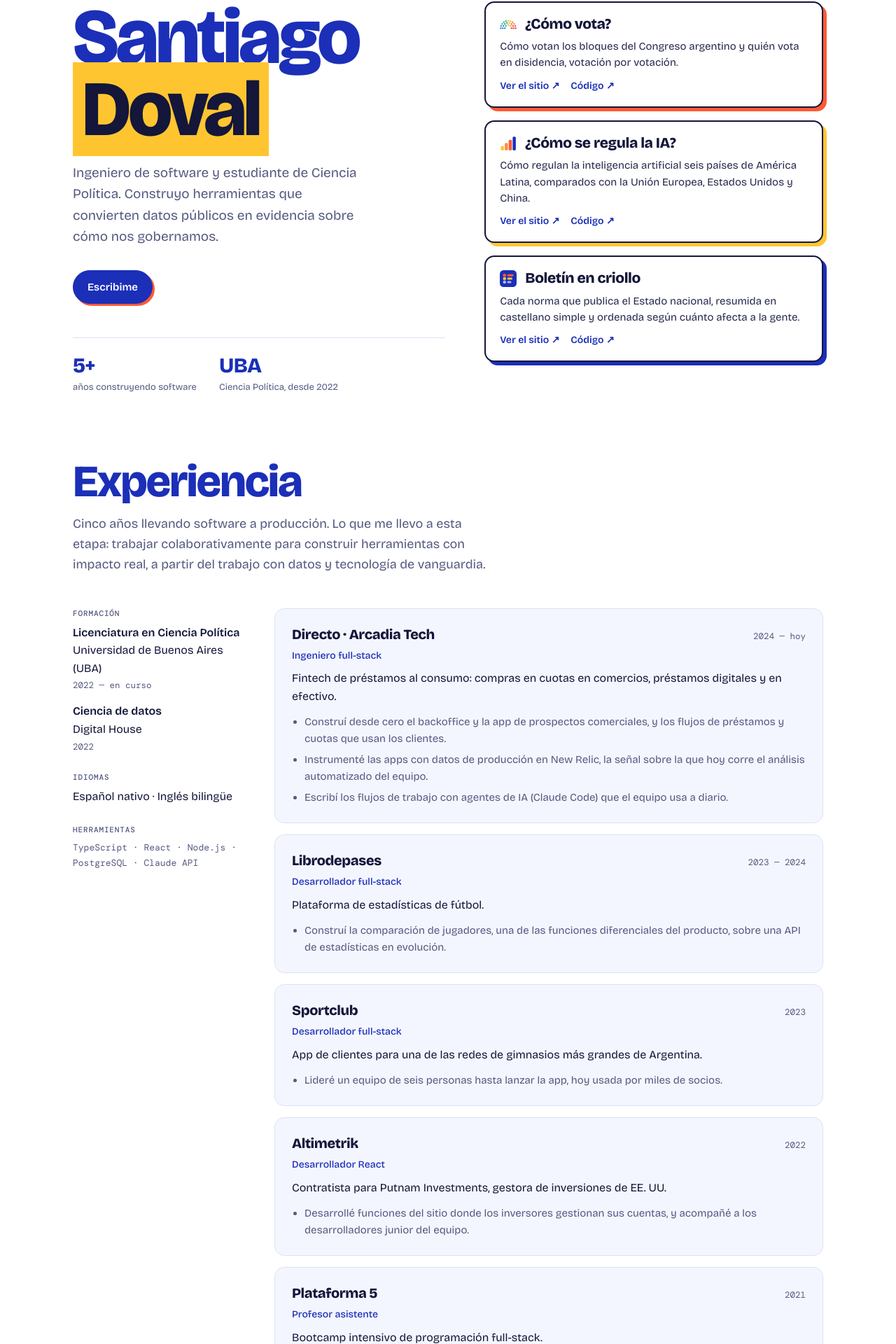
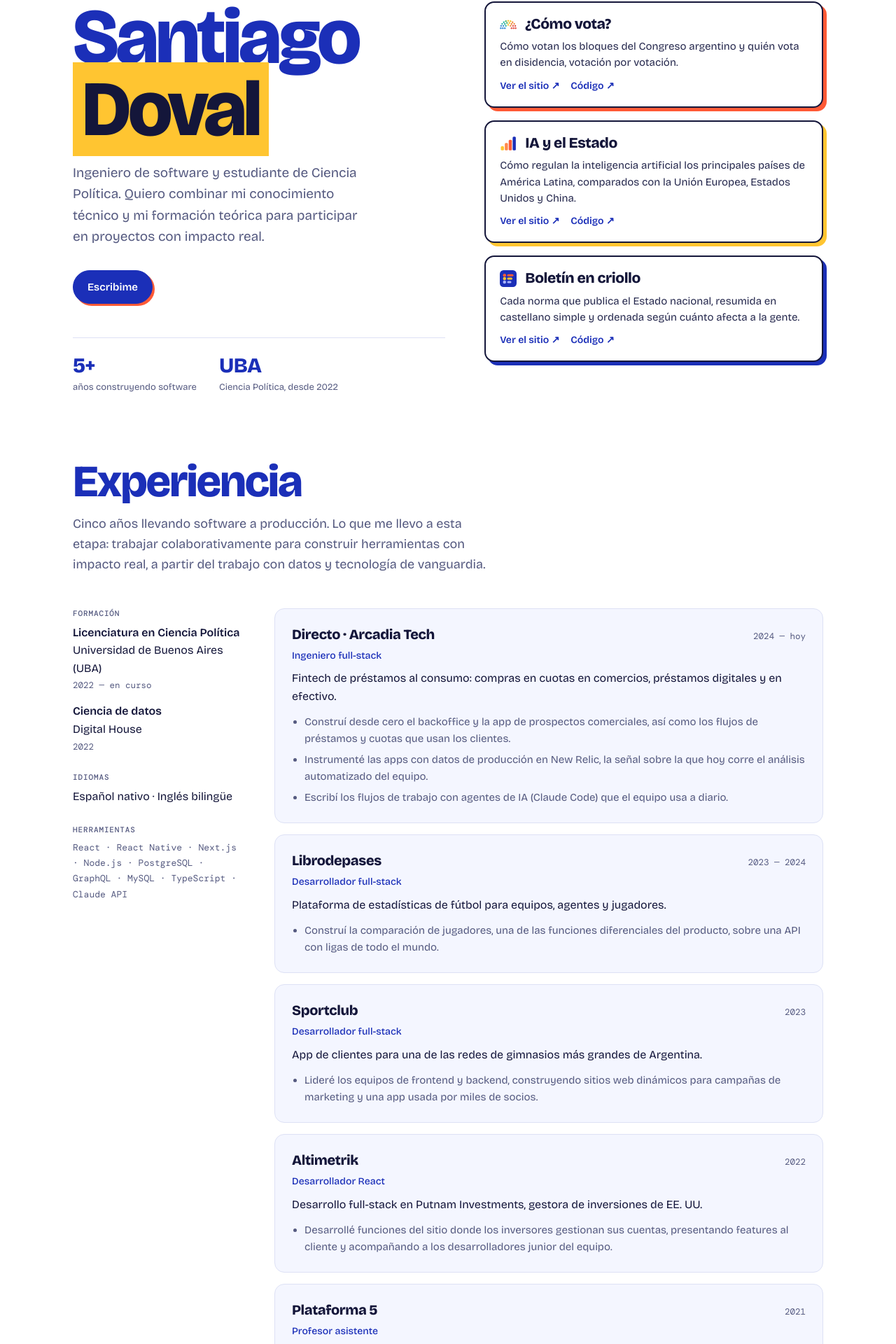
Before and after one commit to santiagodovalb/portfolio, a React (Vite) app: page / in a window 1280 px wide. Shown: the part 188-2108 px from the top of the page at 70% size. Built offline with nearby package versions, Linux system fonts and the light colour scheme.

Commit message:
feat: revise the hero lead, AI project card and experience texts
Co-Authored-By: Claude Opus 5.5 <noreply@anthropic.com>

```diff
--- a/src/data.ts
+++ b/src/data.ts
@@ -11,8 +11,8 @@ export const copy = {
   },
   eyebrow: { es: 'Ciencia política, IA y tecnología · Buenos Aires', en: 'Political science, AI and technology · Buenos Aires' },
   lead: {
-    es: 'Ingeniero de software y estudiante de Ciencia Política. Construyo herramientas que convierten datos públicos en evidencia sobre cómo nos gobernamos.',
-    en: 'Software engineer and political science student. I build tools that turn public data into evidence about how we are governed.',
+    es: 'Ingeniero de software y estudiante de Ciencia Política. Quiero combinar mi conocimiento técnico y mi formación teórica para participar en proyectos con impacto real.',
+    en: 'Software engineer and political science student. I want to combine my technical skills and my academic training to take part in projects with real impact.',
   },
   getInTouch: { es: 'Escribime', en: 'Get in touch' },
   stats: [
@@ -66,11 +66,11 @@ export const projects: Project[] = [
   },
   {
     id: 'ia-regulacion',
-    name: '¿Cómo se regula la IA?',
+    name: 'IA y el Estado',
     image: '/projects/ia-regulacion.svg',
     tagline: {
-      es: 'Cómo regulan la inteligencia artificial seis países de América Latina, comparados con la Unión Europea, Estados Unidos y China.',
-      en: 'How six Latin American countries regulate artificial intelligence, compared with the European Union, the United States and China.',
+      es: 'Cómo regulan la inteligencia artificial los principales países de América Latina, comparados con la Unión Europea, Estados Unidos y China.',
+      en: 'How the main Latin American countries regulate artificial intelligence, compared with the European Union, the United States and China.',
     },
     site: 'https://ia-regulacion.vercel.app',
     repo: 'https://github.com/santiagodovalb/ia-regulacion',
@@ -101,7 +101,7 @@ export const education = [
   },
 ];
 
-export const tools = 'TypeScript · React · Node.js · PostgreSQL · Claude API';
+export const tools = 'React · React Native · Next.js · Node.js · PostgreSQL · GraphQL · MySQL · TypeScript · Claude API';
 
 export type Item = { title: L; org: string; period: L; summary: L; bullets: L[] };
 
@@ -118,8 +118,8 @@ export const items: Item[] = [
     },
     bullets: [
       {
-        es: 'Construí desde cero el backoffice y la app de prospectos comerciales, y los flujos de préstamos y cuotas que usan los clientes.',
-        en: 'Built the backoffice and merchant-prospects apps from scratch, plus the loan and installment flows customers use.',
+        es: 'Construí desde cero el backoffice y la app de prospectos comerciales, así como los flujos de préstamos y cuotas que usan los clientes.',
+        en: 'Built the backoffice and merchant-prospects apps from scratch, as well as the loan and installment flows customers use.',
       },
       {
         es: 'Instrumenté las apps con datos de producción en New Relic, la señal sobre la que hoy corre el análisis automatizado del equipo.',
@@ -135,11 +135,14 @@ export const items: Item[] = [
     title: fullStack,
     org: 'Librodepases',
     period: same('2023 — 2024'),
-    summary: { es: 'Plataforma de estadísticas de fútbol.', en: 'Football analytics platform.' },
+    summary: {
+      es: 'Plataforma de estadísticas de fútbol para equipos, agentes y jugadores.',
+      en: 'Football analytics platform for clubs, agents and players.',
+    },
     bullets: [
       {
-        es: 'Construí la comparación de jugadores, una de las funciones diferenciales del producto, sobre una API de estadísticas en evolución.',
-        en: 'Built player comparison, one of the product’s standout features, on top of an evolving stats API.',
+        es: 'Construí la comparación de jugadores, una de las funciones diferenciales del producto, sobre una API con ligas de todo el mundo.',
+        en: 'Built player comparison, one of the product’s standout features, on top of an API covering leagues worldwide.',
       },
     ],
   },
@@ -153,8 +156,8 @@ export const items: Item[] = [
     },
     bullets: [
       {
-        es: 'Lideré un equipo de seis personas hasta lanzar la app, hoy usada por miles de socios.',
-        en: 'Led a team of six to launch the app, now used by thousands of members.',
+        es: 'Lideré los equipos de frontend y backend, construyendo sitios web dinámicos para campañas de marketing y una app usada por miles de socios.',
+        en: 'Led the frontend and backend teams, building dynamic websites for marketing campaigns and an app used by thousands of members.',
       },
     ],
   },
@@ -163,13 +166,13 @@ export const items: Item[] = [
     org: 'Altimetrik',
     period: same('2022'),
     summary: {
-      es: 'Contratista para Putnam Investments, gestora de inversiones de EE. UU.',
-      en: 'Contractor for Putnam Investments, a US asset manager.',
+      es: 'Desarrollo full-stack en Putnam Investments, gestora de inversiones de EE. UU.',
+      en: 'Full-stack development at Putnam Investments, a US asset manager.',
     },
     bullets: [
       {
-        es: 'Desarrollé funciones del sitio donde los inversores gestionan sus cuentas, y acompañé a los desarrolladores junior del equipo.',
-        en: 'Built features for the site investors use to manage their accounts, and mentored the team’s junior developers.',
+        es: 'Desarrollé funciones del sitio donde los inversores gestionan sus cuentas, presentando features al cliente y acompañando a los desarrolladores junior del equipo.',
+        en: 'Built features for the site investors use to manage their accounts, presenting features to the client and mentoring the team’s junior developers.',
       },
     ],
   },
@@ -180,8 +183,8 @@ export const items: Item[] = [
     summary: { es: 'Bootcamp intensivo de programación full-stack.', en: 'Intensive full-stack coding bootcamp.' },
     bullets: [
       {
-        es: 'Acompañé a unos 30 alumnos en sus proyectos y corregí exámenes con devoluciones escritas.',
-        en: 'Mentored about 30 students through their projects and graded exams with written feedback.',
+        es: 'Acompañé a unos 30 alumnos en sus clases, tareas y proyectos finales, y corregí exámenes con devoluciones escritas.',
+        en: 'Supported about 30 students through their classes, assignments and final projects, and graded exams with written feedback.',
       },
     ],
   },
```
